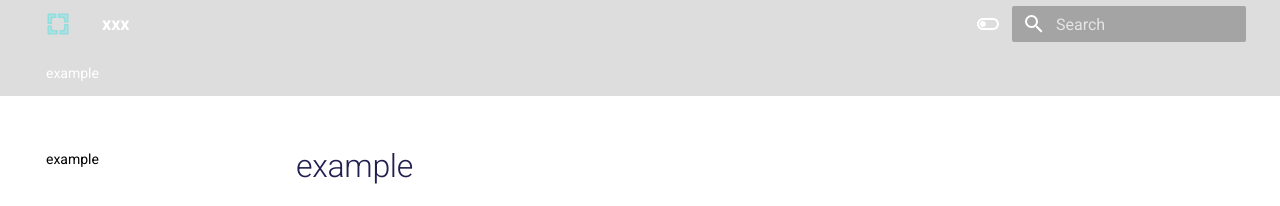
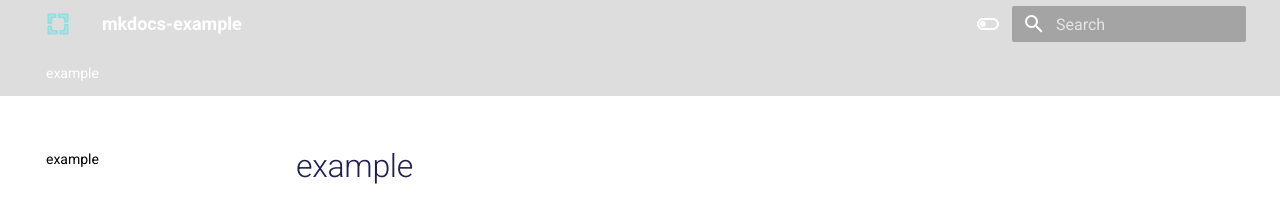
Before and after one commit to FleetingLore/mkdocs-example, an MkDocs documentation site: the page built from docs/index.md, in a window 1280 px wide. Shown: the top 206 px of the page. Built offline with MkDocs 1.6.1 and Material for MkDocs 9.7.7, drawn with Linux system fonts in a browser that asks for light colours.

Commit message:
更新工作流

```diff
--- a/mkdocs.yml
+++ b/mkdocs.yml
@@ -1,5 +1,5 @@
-site_name: xxx
-site_url: https://xxx.github.io/shelf/xxx
+site_name: mkdocs-example
+site_url: https://fleetinglore.github.io/mkdocs-axample
 
 # 在此处指定目录
 nav:
```
Also changed, not shown: 2 other files.
